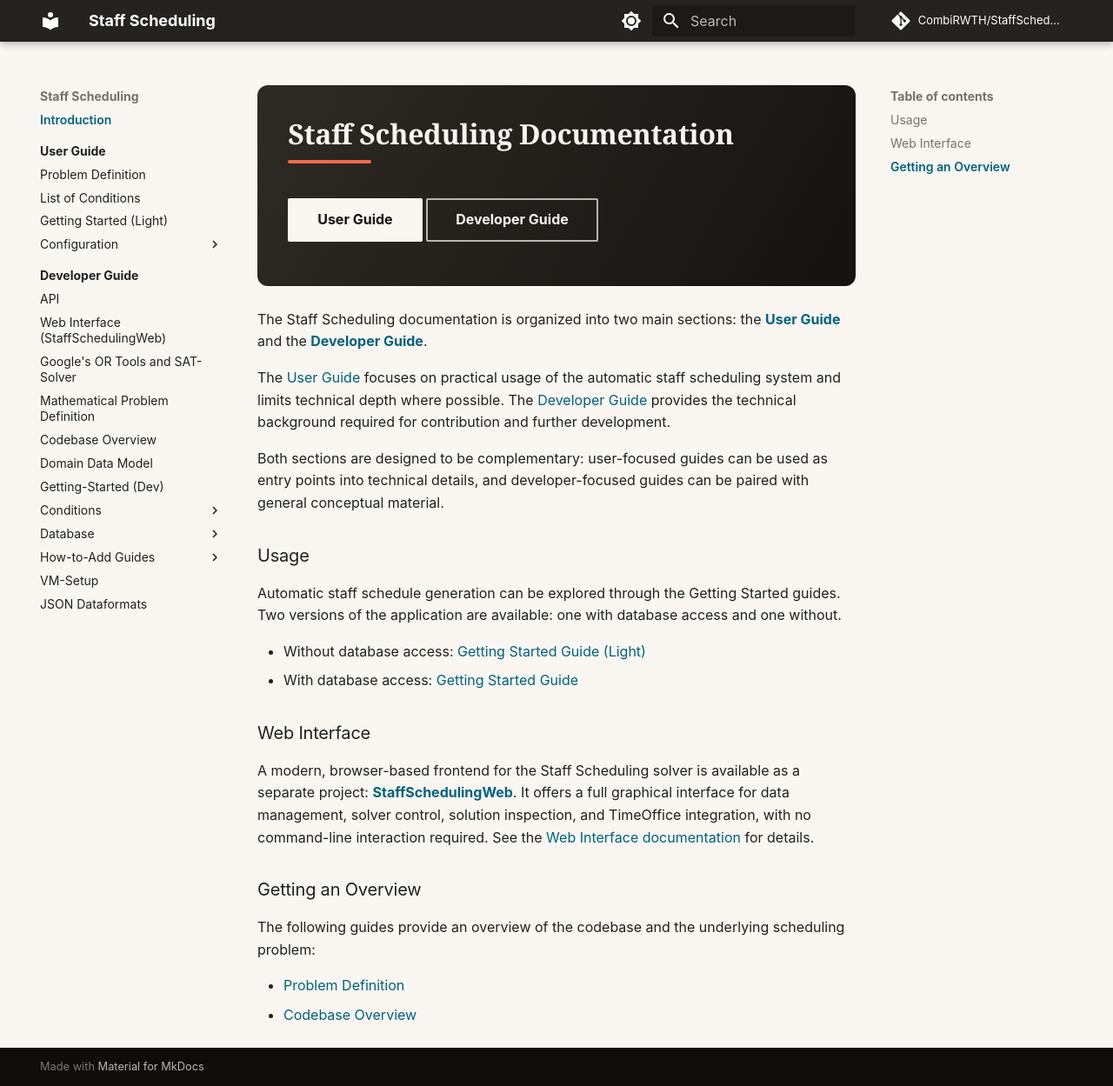
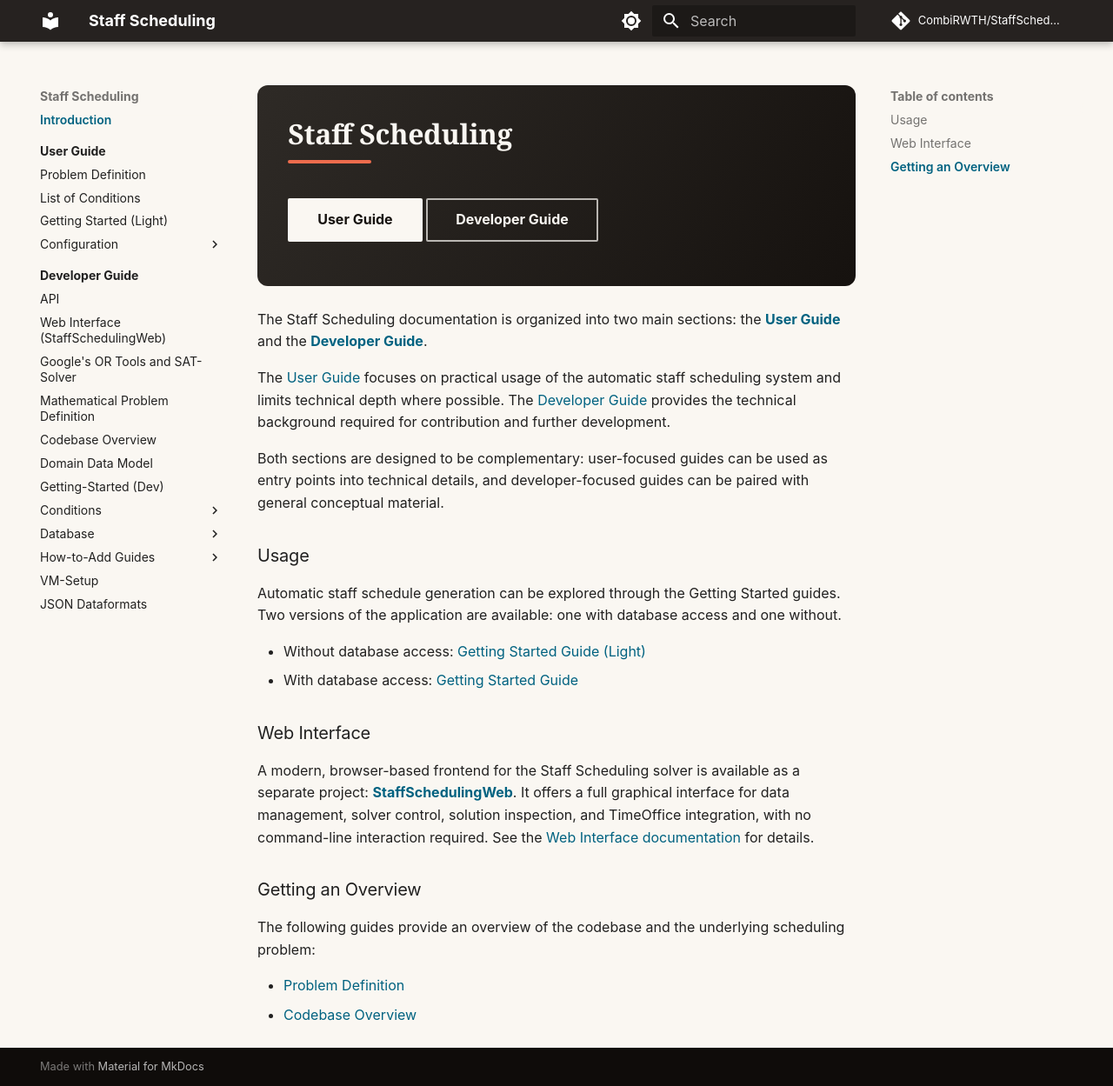
Before and after one commit to CombiRWTH/StaffScheduling, an MkDocs documentation site: the page built from docs/index.md, in a window 1280 px wide and 1249 px high. Shown: the whole window at 87% size. Built offline with MkDocs 1.6.1 and Material for MkDocs 9.7.7, drawn with Linux system fonts in a browser that asks for light colours; comment, search, counter and statistics services are not loaded.

Commit message:
minor change

```diff
--- a/docs/index.md
+++ b/docs/index.md
@@ -4,7 +4,7 @@ title: Staff Scheduling
 
 <div class="hero">
 
-<h1>Staff Scheduling Documentation</h1>
+<h1>Staff Scheduling</h1>
 
 <p>
 <a class="md-button md-button--primary" href="user-view/">User Guide</a>
```
